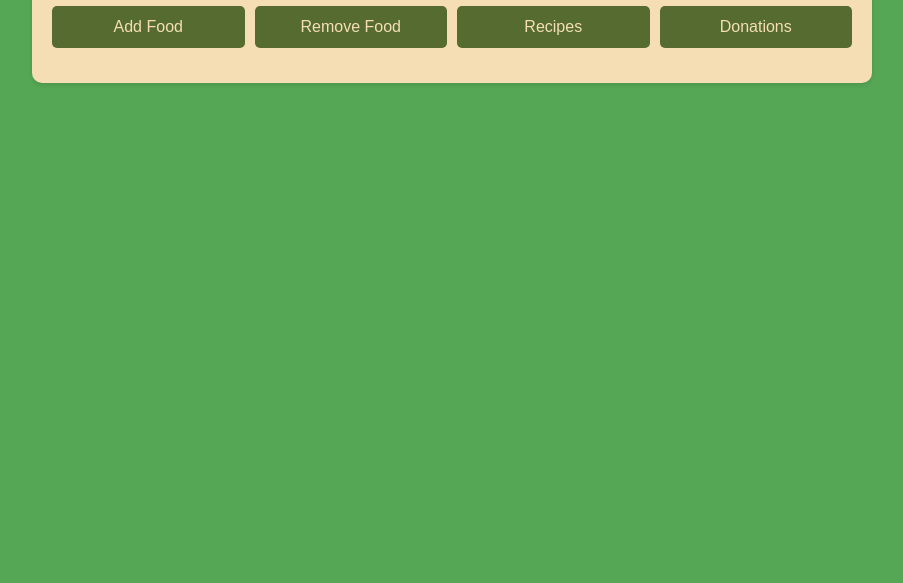
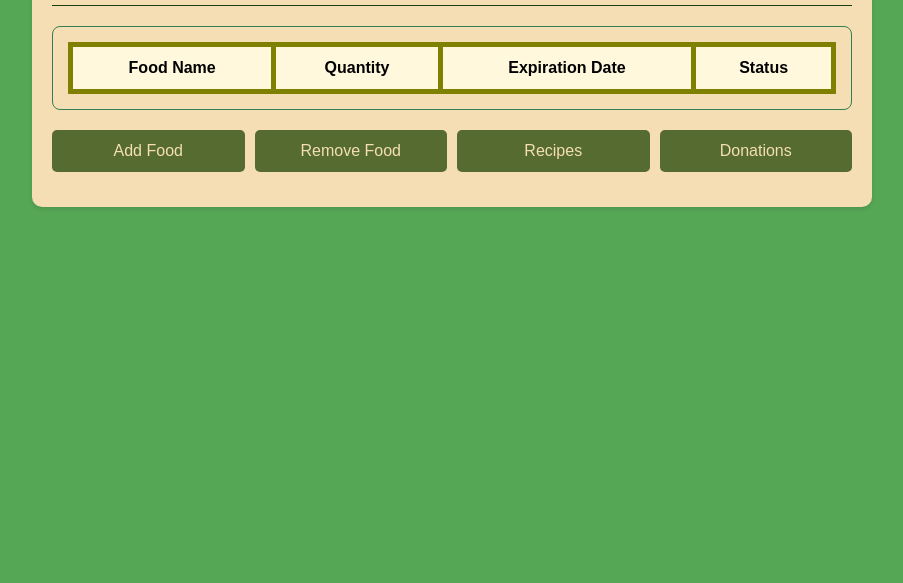
Before and after one commit to TarinaSnyman/BusITWeek-SpoilingFoodAlert, a plain HTML site: page home.html in a window 1280 px wide. Shown: the part 217-800 px from the top of the page, without its empty margins (188-1091 px from the left). Drawn offline with Linux system fonts and the light colour scheme; no server answers; sample sign-in values are in the browser's storage.

Commit message:
Ek weetnie

```diff
--- a/stylesheet.css
+++ b/stylesheet.css
@@ -9,7 +9,7 @@ body
 .container
 {
     max-width: 800px;
-    margin: 0 auto;
+    margin: 10% auto;
     background-color: wheat;
     border-radius: 10px;
     padding: 20px;
```
Also changed, not shown: LogIn.html (+1 -1 lines).
